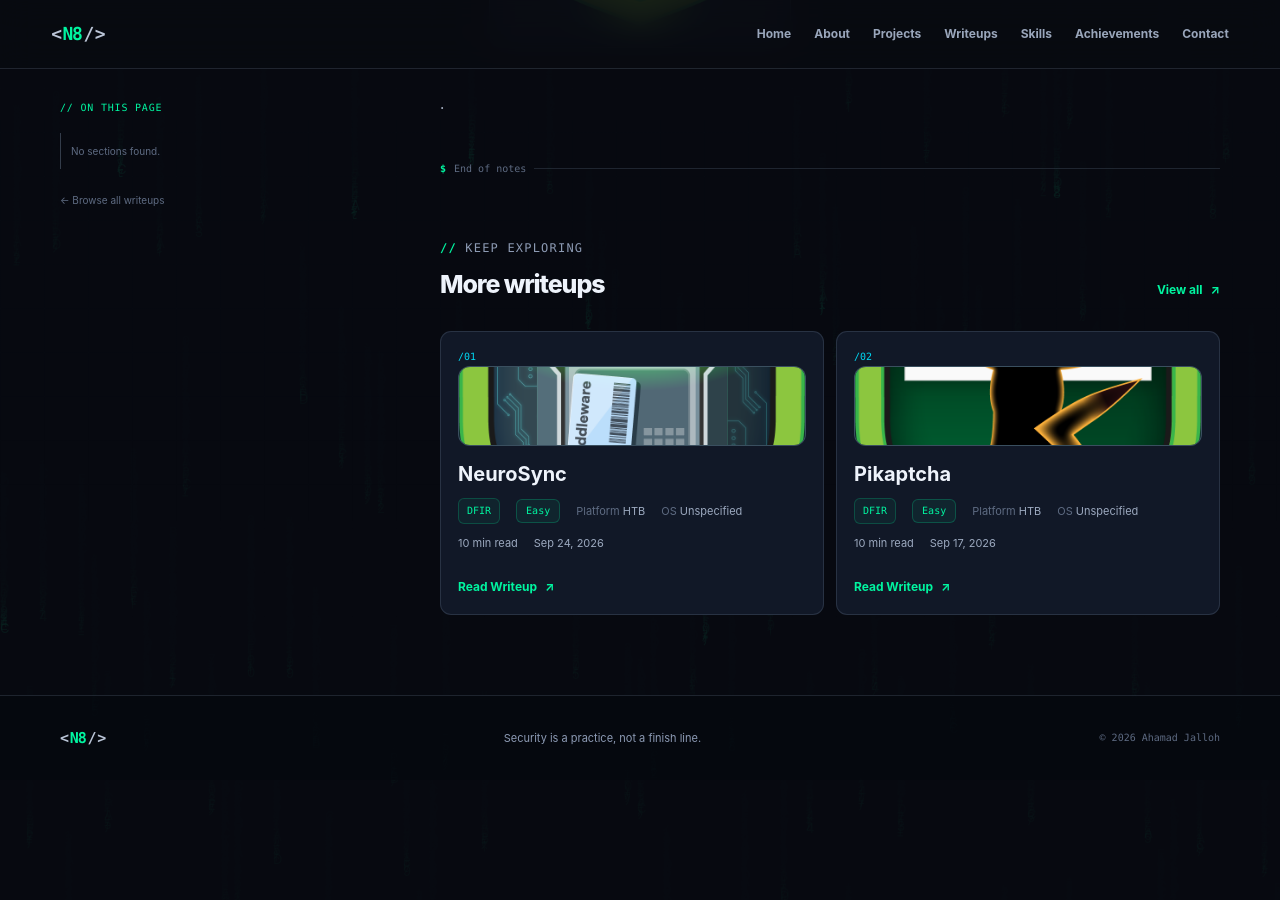
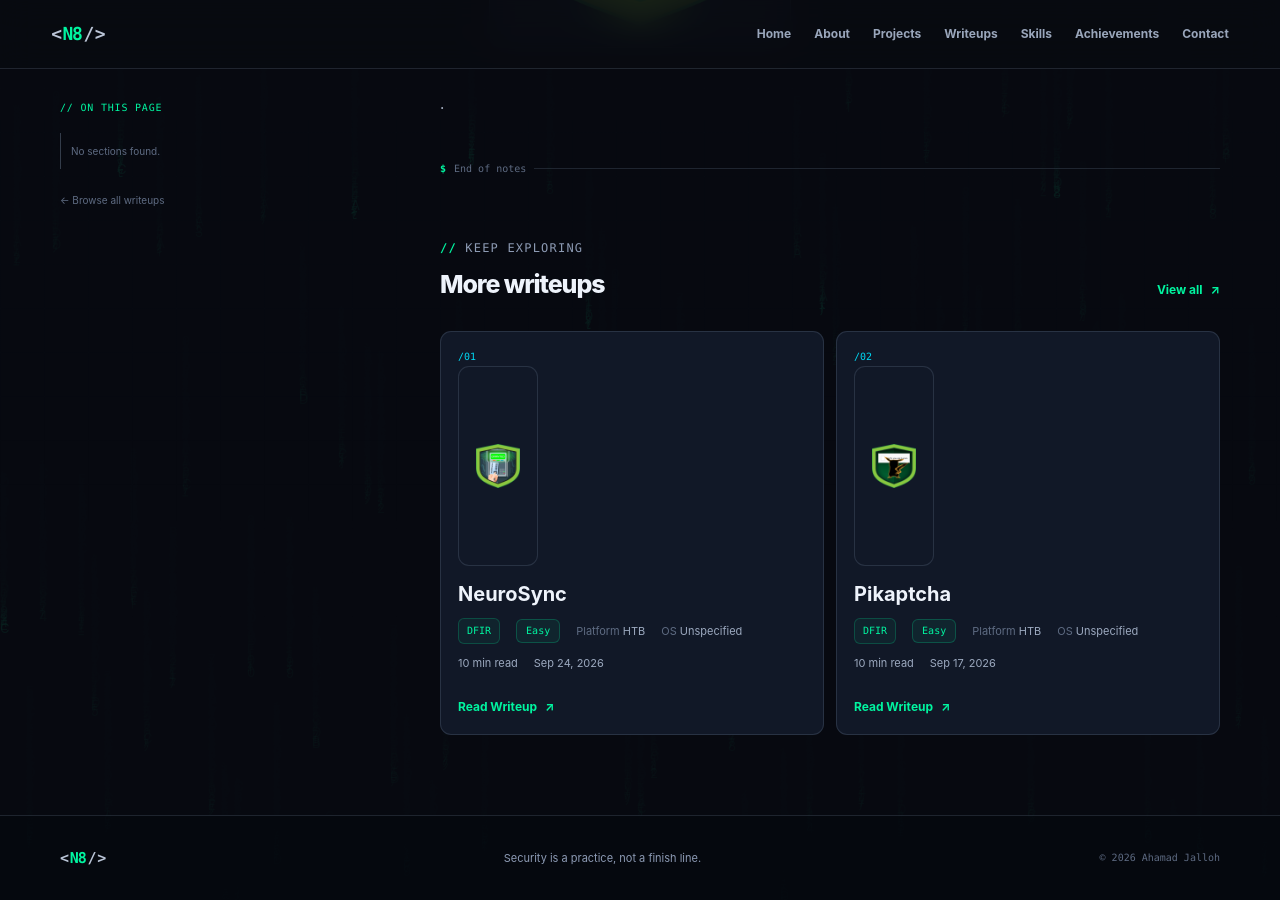
Before and after one commit to Ningen820/Ningen820.github.io, a Jekyll site: the page built from _writeups/enduringecho.md, in a window 1280 px wide and 900 px high, scrolled down 725 px. Built offline with Jekyll 4.4.1, drawn with Linux system fonts in a browser that asks for light colours; before the commit the page ends 1505 px from its top, so only the background shows below that.

Commit message:
Update writeup.html

```diff
--- a/_layouts/writeup.html
+++ b/_layouts/writeup.html
@@ -136,11 +136,10 @@
               >
                 {% if item.image != blank %}
                   <img
-                    class="writeup-card-thumb"
+                    class="related-card writeup-card-thumb"
                     src="{{ item.image | relative_url }}"
                     alt="{{ item.image_alt | escape }}"
                     loading="lazy"
-                    style="display:block; width:100%; aspect-ratio:16 / 16; object-fit:cover;"
                   >
                 {% endif %}
 
```
